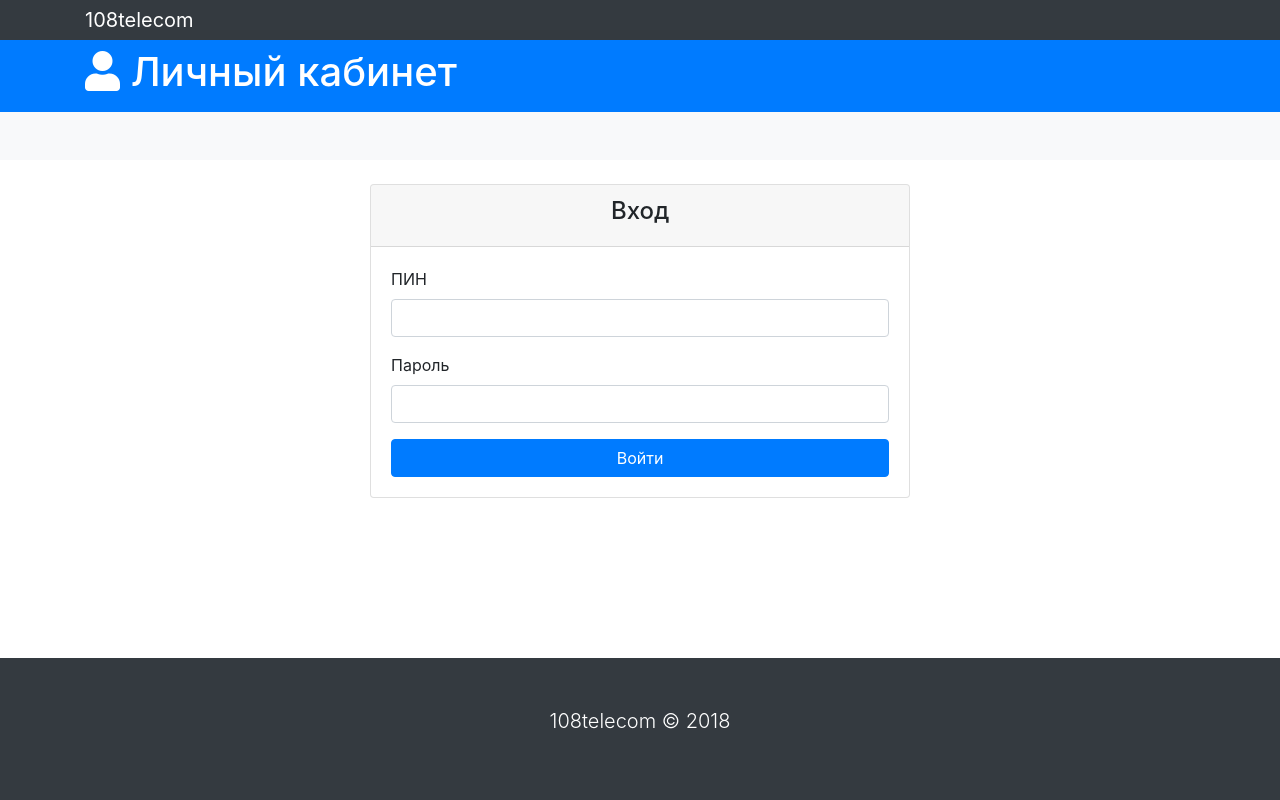
After one commit to kheeva/108telecom_lk, a Django app: template lk/authapp/templates/login.html in a window 1280 px wide. The commit adds this page. Run offline with Django 3.2, Linux system fonts and the light colour scheme; the template is opened without the code that fills it, so the values that code supplies are empty; some libraries are stand-ins or nearby versions.

Commit message:
add login tpl

```diff
--- a/lk/authapp/templates/base.html
+++ b/lk/authapp/templates/base.html
@@ -7,9 +7,12 @@
     <!-- Required meta tags -->
     <meta charset="utf-8">
     <meta name="viewport" content="width=device-width, initial-scale=1, shrink-to-fit=no">
+      <meta http-equiv="X-UA-Compatible" content="ie=edge">
 
     <!-- Bootstrap CSS -->
     <link rel="stylesheet" href="https://stackpath.bootstrapcdn.com/bootstrap/4.1.3/css/bootstrap.min.css" integrity="sha384-MCw98/SFnGE8fJT3GXwEOngsV7Zt27NXFoaoApmYm81iuXoPkFOJwJ8ERdknLPMO" crossorigin="anonymous">
+      <link rel="stylesheet" href="https://use.fontawesome.com/releases/v5.0.13/css/all.css" integrity="sha384-DNOHZ68U8hZfKXOrtjWvjxusGo9WQnrNx2sqG0tfsghAvtVlRW3tvkXWZh58N9jp" crossorigin="anonymous">
+
     <title>
         {% block title %}
             Shop. django version.
@@ -18,11 +21,9 @@
 
   </head>
   <body>
-    <div class="container">
 
             {% block content %}
             {% endblock %}
-    </div>
 
     <!-- Optional JavaScript -->
     <!-- jQuery first, then Popper.js, then Bootstrap JS -->
--- /dev/null
+++ b/lk/authapp/templates/login.html
@@ -0,0 +1,92 @@
+{% extends 'base.html' %}
+{% load static %}
+
+{% block content %}
+    <nav class="navbar navbar-expand-sm navbar-dark bg-dark p-0">
+        <div class="container">
+          <a href="http://108telecom.ru" class="navbar-brand">108telecom</a>
+        </div>
+    </nav>
+
+  <!-- HEADER -->
+  <header id="main-header" class="py-2 bg-primary text-white">
+    <div class="container">
+      <div class="row">
+        <div class="col-md-6">
+          <h1>
+              <i class="fas fa-user"></i>   Личный кабинет</h1>
+        </div>
+      </div>
+    </div>
+  </header>
+
+  <!-- ACTIONS -->
+  <section id="actions" class="py-4 mb-4 bg-light">
+    <div class="container">
+      <div class="row">
+
+      </div>
+    </div>
+  </section>
+
+
+    <section id="login">
+    <div class="container">
+      <div class="row">
+        <div class="col-md-6 mx-auto">
+          <div class="card">
+            <div class="card-header d-none d-sm-block">
+              <h4 class="text-center">Вход</h4>
+            </div>
+            <div class="card-body">
+              <form action="{% url 'login_form' %}" method="post">{% csrf_token %}
+                <div class="form-group">
+                  <label for="username">ПИН</label>
+                  <input type="text" class="form-control" name="login">
+                </div>
+                <div class="form-group">
+                  <label for="password">Пароль</label>
+                  <input type="password" class="form-control" name="password">
+                </div>
+                <input type="submit" value="Войти" class="btn btn-primary btn-block">
+
+                  {% if login_error %}
+                    <div class="alert alert-danger mt-3 mb-0" role="alert">
+                        {{login_error}}
+                        {{username}}
+                        {{user_pass}}
+                    </div>
+                  {% endif %}
+
+              </form>
+            </div>
+          </div>
+        </div>
+      </div>
+    </div>
+  </section>
+
+
+
+    <footer id="main-footer" class="fixed-bottom bg-dark text-white p-5">
+        <div class="container">
+          <div class="row">
+            <div class="col">
+              <p class="lead text-center">
+                108telecom &copy;
+                <span id="year"></span>
+              </p>
+            </div>
+          </div>
+        </div>
+    </footer>
+
+
+{% endblock %}
+
+{% block javascript %}
+        <script>
+            // Get the current year for the copyright
+            $('#year').text(new Date().getFullYear());
+        </script>
+{% endblock %}
--- a/lk/authapp/views.py
+++ b/lk/authapp/views.py
@@ -101,7 +101,7 @@
 
 class LoginFormView(View):
     def get(self, request):
-        return render(request, 'login_form.html', context)
+        return render(request, 'login.html', context)
 
     def post(self, request):
         username = request.POST.get('login')
@@ -116,7 +116,7 @@
             return HttpResponseRedirect("/")
         else:
             context['login_error'] = 'Ошибка: логин или пароль введены неверно.'
-            return render(request, 'login_form.html', context)
+            return render(request, 'login.html', context)
 
 
 class Logout(View):
```
